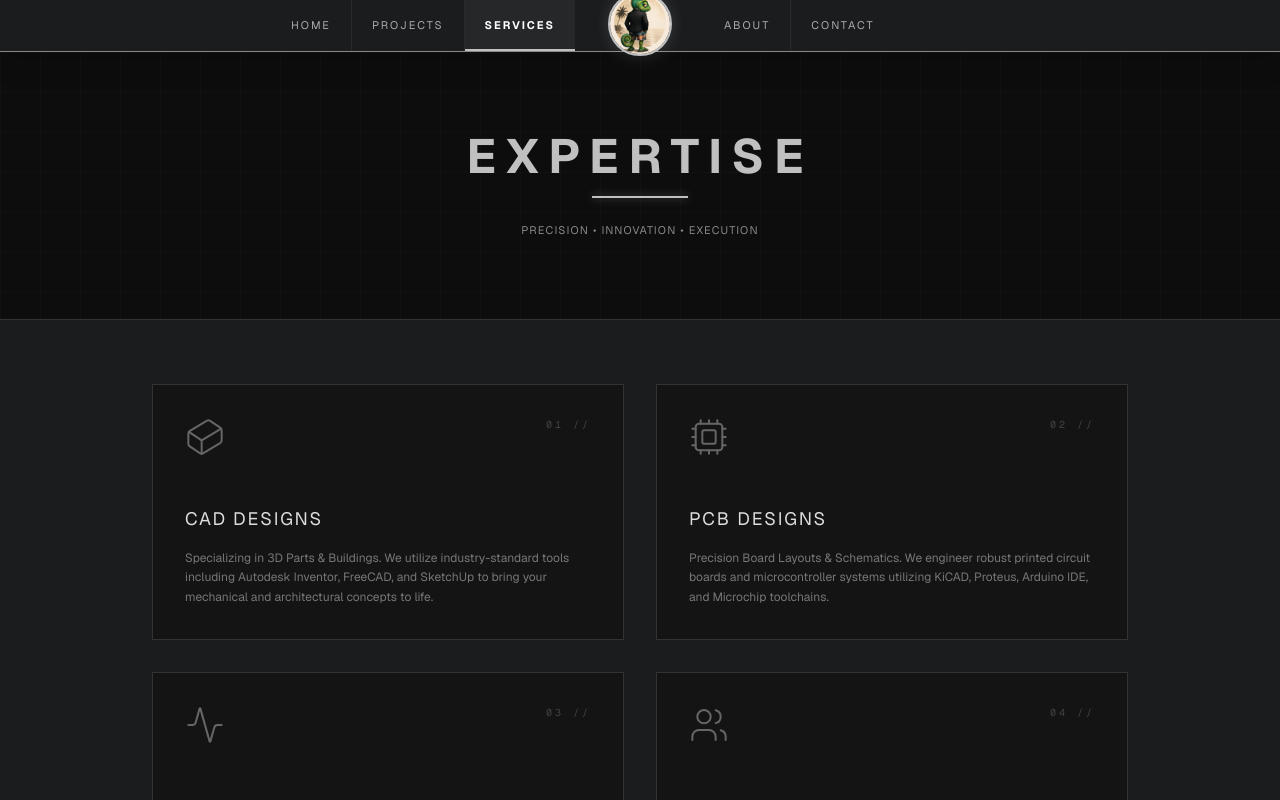
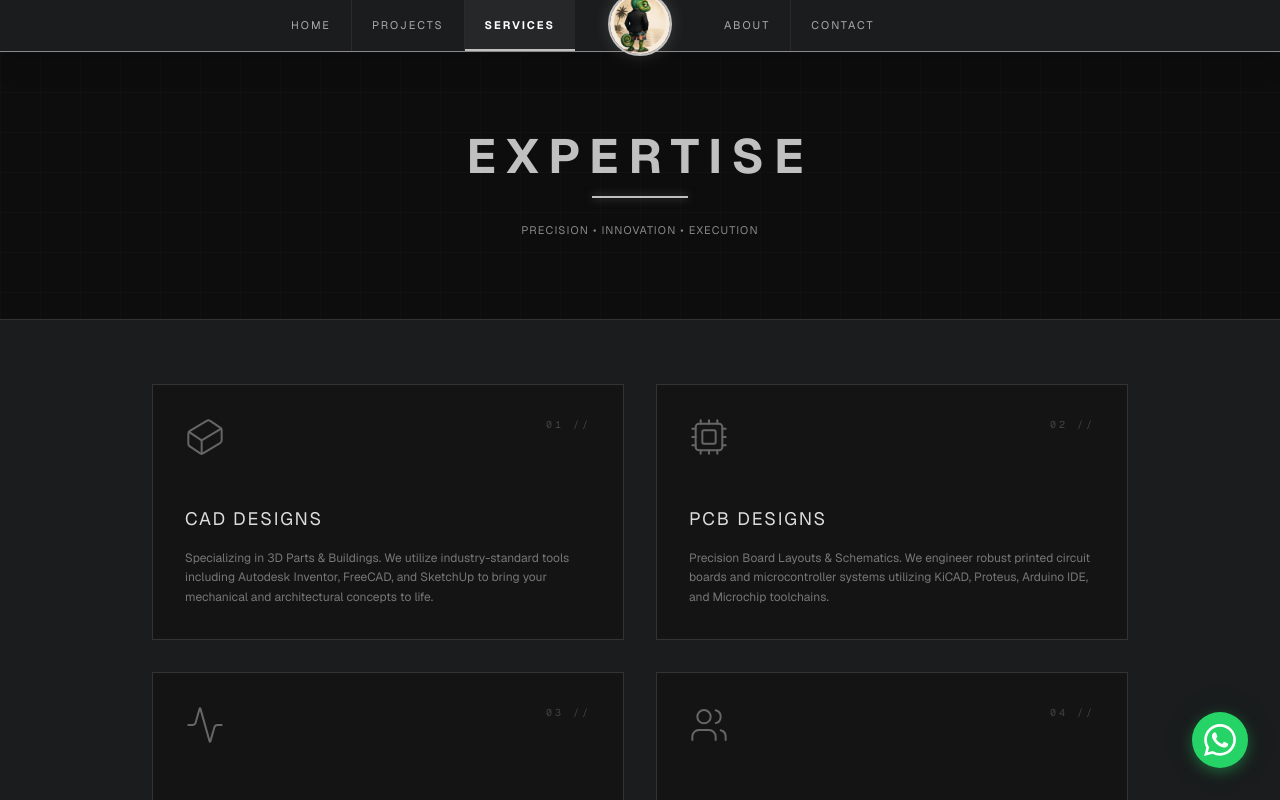
Before and after one commit to jossyKyalo/adalupe, a Next.js app: page /services in a window 1280 px wide. Shown: the top 800 px of the page. Built offline with nearby package versions, Linux system fonts and the light colour scheme.

Commit message:
update: added whatsapp direct chat icon

```diff
--- /dev/null
+++ b/app/components/WhatsAppButton.tsx
@@ -0,0 +1,38 @@
+'use client';
+
+export default function WhatsAppButton() {
+  const phoneNumber = "254738129916";
+  const prefilledMessage = "Hello Adalupe Design Group, I am interested in discussing a project.";
+  const waLink = `https://wa.me/${phoneNumber}?text=${encodeURIComponent(prefilledMessage)}`;
+
+  return (
+    <a
+      href={waLink}
+      target="_blank"
+      rel="noopener noreferrer"
+      className="fixed bottom-6 right-6 md:bottom-8 md:right-8 z-50 group flex items-center justify-center"
+      aria-label="Chat on WhatsApp"
+    >
+      {/* Tooltip that slides out on hover */}
+      <div className="absolute right-full mr-4 bg-[#111] border border-[#333] text-[#C0C0C0] text-[10px] tracking-widest uppercase px-4 py-2 opacity-0 group-hover:opacity-100 transition-opacity duration-300 pointer-events-none whitespace-nowrap shadow-xl">
+        Initiate Chat
+      </div>
+
+      {/* The Button Container with Pulse Effect */}
+      <div className="relative flex items-center justify-center">
+        {/* Animated ping ring */}
+        <div className="absolute inset-0 bg-[#25D366] rounded-full animate-ping opacity-20"></div>
+
+        {/* Main Button */}
+        <div className="relative bg-[#25D366] hover:bg-[#20bd5a] text-white w-14 h-14 rounded-full flex items-center justify-center shadow-[0_4px_14px_0_rgba(37,211,102,0.39)] hover:-translate-y-1 hover:scale-110 hover:shadow-[0_6px_20px_rgba(37,211,102,0.23)] transition-all duration-300">
+
+          {/* Official WhatsApp SVG Logo */}
+          <svg className="w-8 h-8" fill="currentColor" viewBox="0 0 24 24">
+            <path d="M17.472 14.382c-.297-.149-1.758-.867-2.03-.967-.273-.099-.471-.148-.67.15-.197.297-.767.966-.94 1.164-.173.199-.347.223-.644.075-.297-.15-1.255-.463-2.39-1.475-.883-.788-1.48-1.761-1.653-2.059-.173-.297-.018-.458.13-.606.134-.133.298-.347.446-.52.149-.174.198-.298.298-.497.099-.198.05-.371-.025-.52-.075-.149-.669-1.612-.916-2.207-.242-.579-.487-.5-.669-.51a12.8 12.8 0 0 0-.57-.01c-.198 0-.52.074-.792.372-.272.297-1.04 1.016-1.04 2.479 0 1.462 1.065 2.875 1.213 3.074.149.198 2.096 3.2 5.077 4.487.709.306 1.262.489 1.694.625.712.227 1.36.195 1.871.118.571-.085 1.758-.719 2.006-1.413.248-.694.248-1.289.173-1.413-.074-.124-.272-.198-.57-.347m-5.421 7.403h-.004a9.87 9.87 0 0 1-5.031-1.378l-.361-.214-3.741.982.998-3.648-.235-.374a9.86 9.86 0 0 1-1.51-5.26c.001-5.45 4.436-9.884 9.888-9.884 2.64 0 5.122 1.03 6.988 2.898a9.825 9.825 0 0 1 2.893 6.994c-.003 5.45-4.437 9.884-9.885 9.884m8.413-18.297A11.815 11.815 0 0 0 12.05 0C5.495 0 .16 5.335.157 11.892c0 2.096.547 4.142 1.588 5.945L.057 24l6.305-1.654a11.882 11.882 0 0 0 5.683 1.448h.005c6.554 0 11.89-5.335 11.893-11.893a11.821 11.821 0 0 0-3.48-8.413Z"/>
+          </svg>
+
+        </div>
+      </div>
+    </a>
+  );
+}
--- a/app/layout.tsx
+++ b/app/layout.tsx
@@ -1,6 +1,9 @@
 import type { Metadata } from "next";
 import { Geist, Geist_Mono } from "next/font/google";
 import "./globals.css";
+
+
+import WhatsAppButton from "./components/WhatsAppButton";
 
 const geistSans = Geist({
   variable: "--font-geist-sans",
@@ -12,9 +15,10 @@
   subsets: ["latin"],
 });
 
+
 export const metadata: Metadata = {
-  title: "Create Next App",
-  description: "Generated by create next app",
+  title: "Adalupe Design Group",
+  description: "Precision Engineering & Design",
 };
 
 export default function RootLayout({
@@ -27,7 +31,12 @@
       lang="en"
       className={`${geistSans.variable} ${geistMono.variable} h-full antialiased`}
     >
-      <body className="min-h-full flex flex-col">{children}</body>
+      <body className="min-h-full flex flex-col">
+        {children}
+
+
+        <WhatsAppButton />
+      </body>
     </html>
   );
 }
--- a/app/projects/page.tsx
+++ b/app/projects/page.tsx
@@ -4,9 +4,8 @@
 import { usePathname } from 'next/navigation';
 import { useState, useEffect } from 'react';
 import { ChevronLeft, ChevronRight, Loader2 } from 'lucide-react';
-import { supabase } from '@/lib/supabase'; // Connecting to the backend
+import { supabase } from '@/lib/supabase';
 
-// Fallback data in case the database is empty or still being set up
 const FALLBACK_PROJECTS = [
   {
     id: 1,
@@ -48,7 +47,7 @@
 
 const CATEGORIES = ['All', 'CAD Design', 'PCB Design', 'Circuit Simulation', 'Community Project'];
 
-// --- UPGRADED SLIDESHOW COMPONENT (Now with Video Support) ---
+
 const ProjectCard = ({ project, isAutoPlay }: { project: any, isAutoPlay: boolean }) => {
   const [currentIndex, setCurrentIndex] = useState(0);
 
@@ -73,7 +72,7 @@
   if (!project || !project.images) return null;
 
   return (
-    <div className="group cursor-pointer border border-[#333] hover:border-[#C0C0C0] transition-all duration-500 bg-[#111] h-full flex flex-col">
+    <div className="relative z-0 group cursor-pointer border border-[#333] hover:border-[#C0C0C0] transition-all duration-500 bg-[#111] h-full flex flex-col hover:-translate-y-2 hover:scale-[1.02] hover:shadow-[0_20px_40px_-15px_rgba(192,192,192,0.15)] hover:z-10">
 
       <div className="w-full h-64 md:h-72 relative overflow-hidden bg-[#0a0a0a] shrink-0">
 
@@ -179,7 +178,7 @@
     fetchProjects();
   }, []);
 
-  // Use DB projects if available, otherwise use placeholders
+
   const activeProjects = dbProjects.length > 0 ? dbProjects : FALLBACK_PROJECTS;
 
   const filteredProjects = filter === 'All'
```
